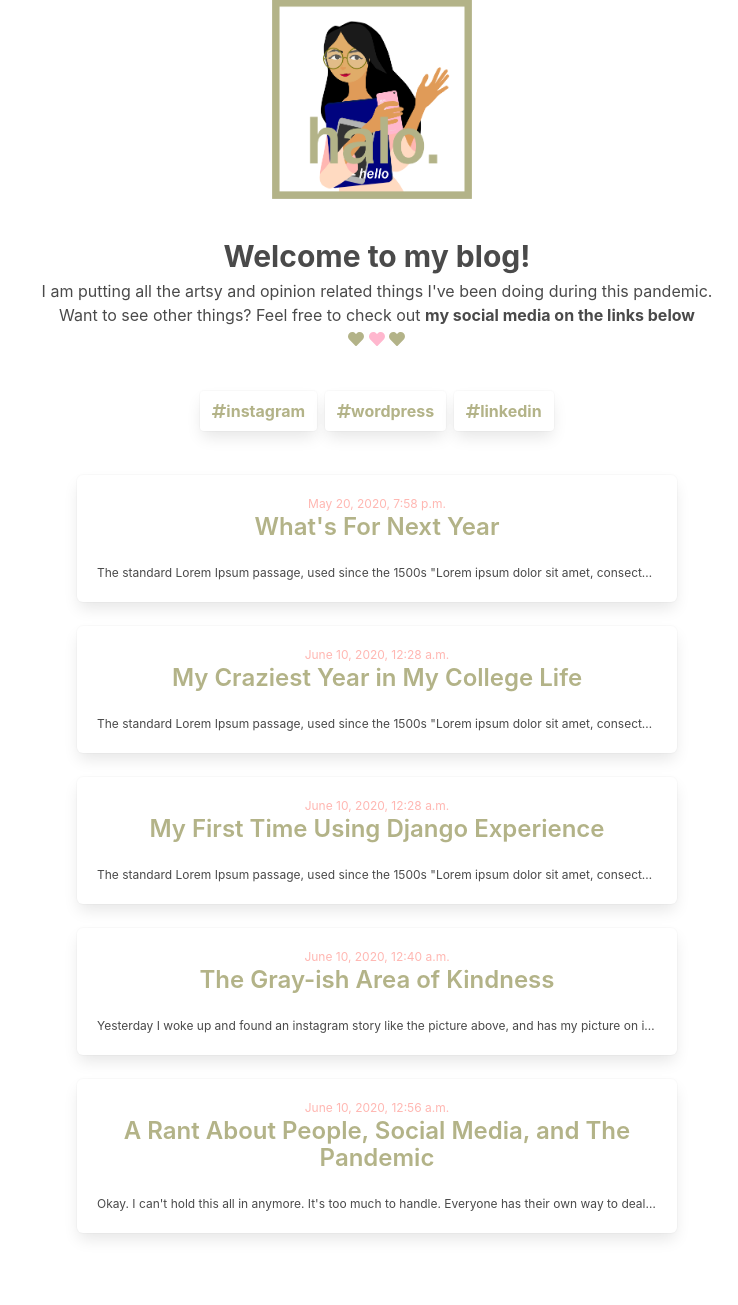
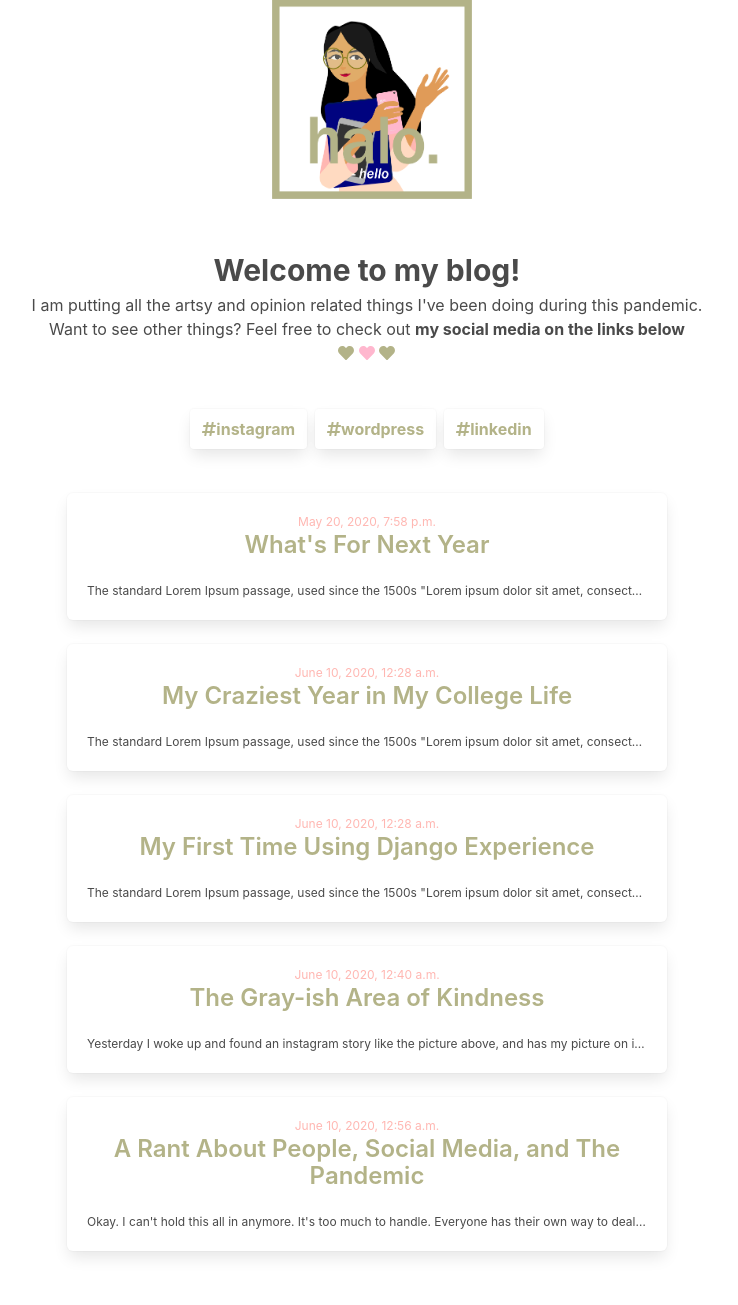
Before and after one commit to amlndr/myWebsite, a Django app: page / in a window 1320 px wide; the page is wider, and only the part inside the window is pictured. Shown: the part 138-1443 px from the top of that part, without its empty margins (293-1031 px from the left). Before the commit the page ends 1377 px from the top of that part, so only its background shows below. Run offline with Django 3.2, Linux system fonts and the light colour scheme; data comes from the database, SQL or seed files in the repository; some libraries are stand-ins or nearby versions.

Commit message:
try again fix

```diff
--- a/blog/templates/blog/post_list.html
+++ b/blog/templates/blog/post_list.html
@@ -12,7 +12,7 @@
     </div>
 </div>
 
-<div class="profile" style="margin:10px;">
+<div class="profile" ><br>
         <div class="level">
             <div class="level-item has-text-centered">
         <p><b style="font-size:30px">Welcome to my blog!</b><br>
@@ -26,7 +26,7 @@
     </div></div>
 </div>
 
-<div class="profile" style="margin:10px;">
+<div class="profile" ><br>
     <div class="level">
         <div class="level-item has-text-centered">
     <div class="tags are-medium " >
```
